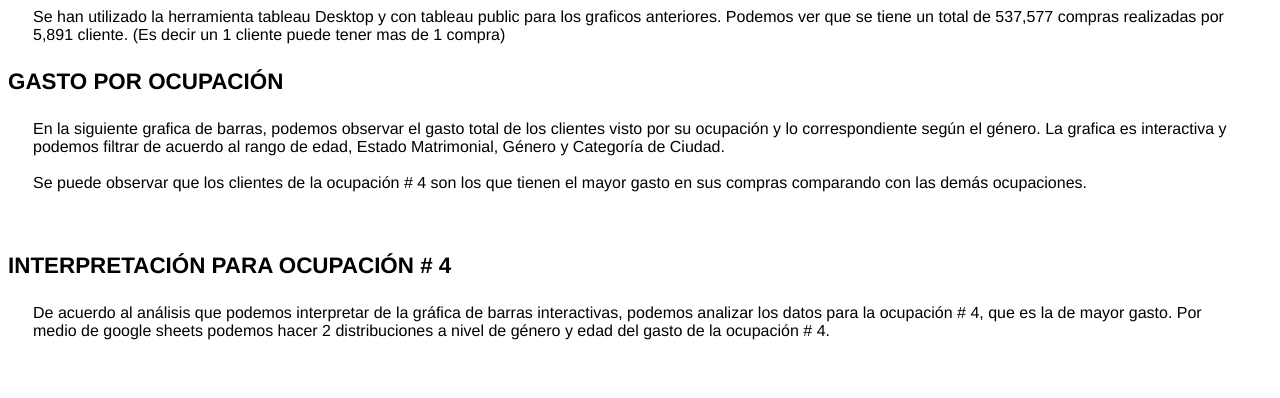
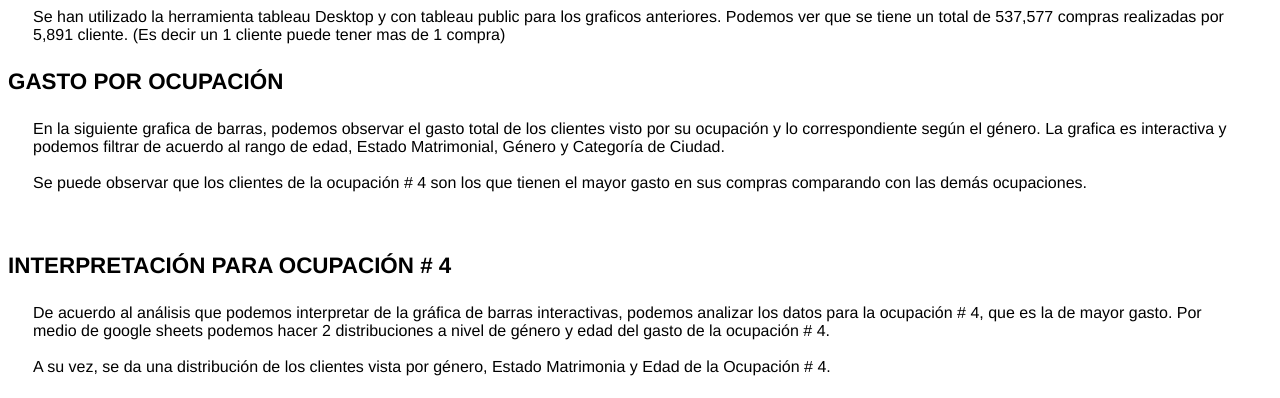
Before and after one commit to Sespinosa84/Visualizacion-Seminario, a website: page index.html in a window 1280 px wide. Shown: the part 792-1190 px from the top of the page. Drawn offline with Linux system fonts and the light colour scheme; grey boxes are pictures that could not be loaded.

Commit message:
1 file modified

```diff
--- a/index.html
+++ b/index.html
@@ -93,6 +93,8 @@ Se puede observar que los clientes de la ocupación # 4 son los que tienen el ma
  <h2 class="plot-title">Interpretación para Ocupación # 4</h2>
 <div class="text">
 De acuerdo al análisis que podemos interpretar de la gráfica de barras interactivas, podemos analizar los datos para la ocupación # 4, que es la de mayor gasto. Por medio de google sheets podemos hacer 2 distribuciones a nivel de género y edad del gasto de la ocupación # 4.
+<br><br>
+A su vez,  se da una distribución de los clientes vista por género, Estado Matrimonia y Edad de la Ocupación # 4.
 
         </div>
 
```
